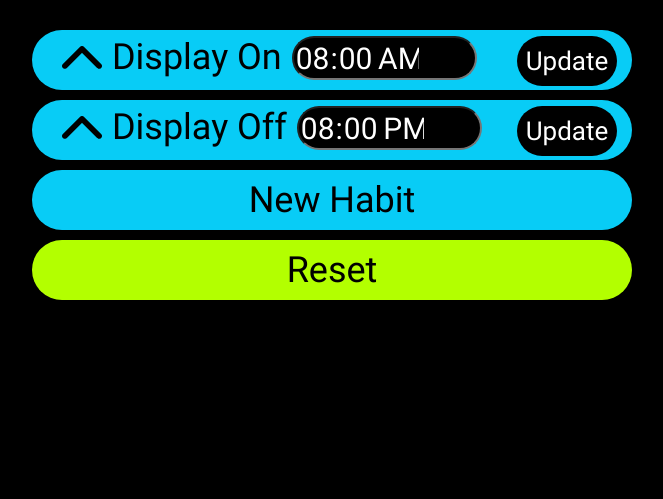
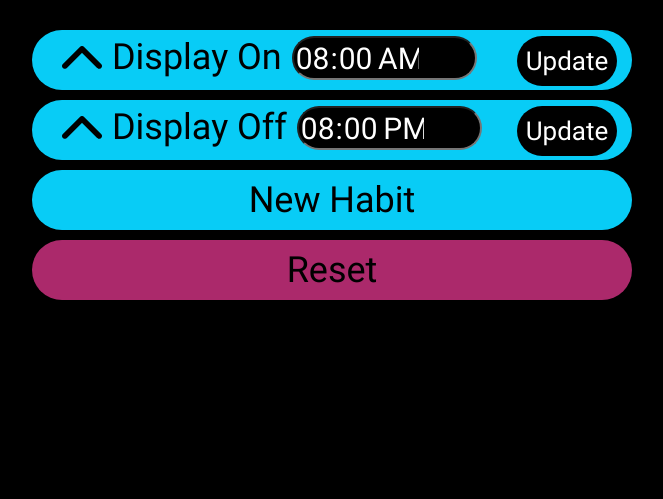
Before and after one commit to FutureNathan/Habit-Calendar, a Flask app: page / in a window 1280 px wide; the page is wider, and only the part inside the window is pictured. Shown: the part 210-709 px from the top of that part, without its empty margins (216-879 px from the left). Run offline with Flask 2, Linux system fonts and the light colour scheme; data comes from the database, SQL or seed files in the repository; some libraries are stand-ins or nearby versions.

Commit message:
update test

```diff
--- a/static/css/settings-style.css
+++ b/static/css/settings-style.css
@@ -119,7 +119,7 @@
   }
 
   .reset {
-    background-color: rgb(179, 255, 0);
+    background-color: #AB296B;
   }
 
   /* rgb(179, 255, 0); */
```
